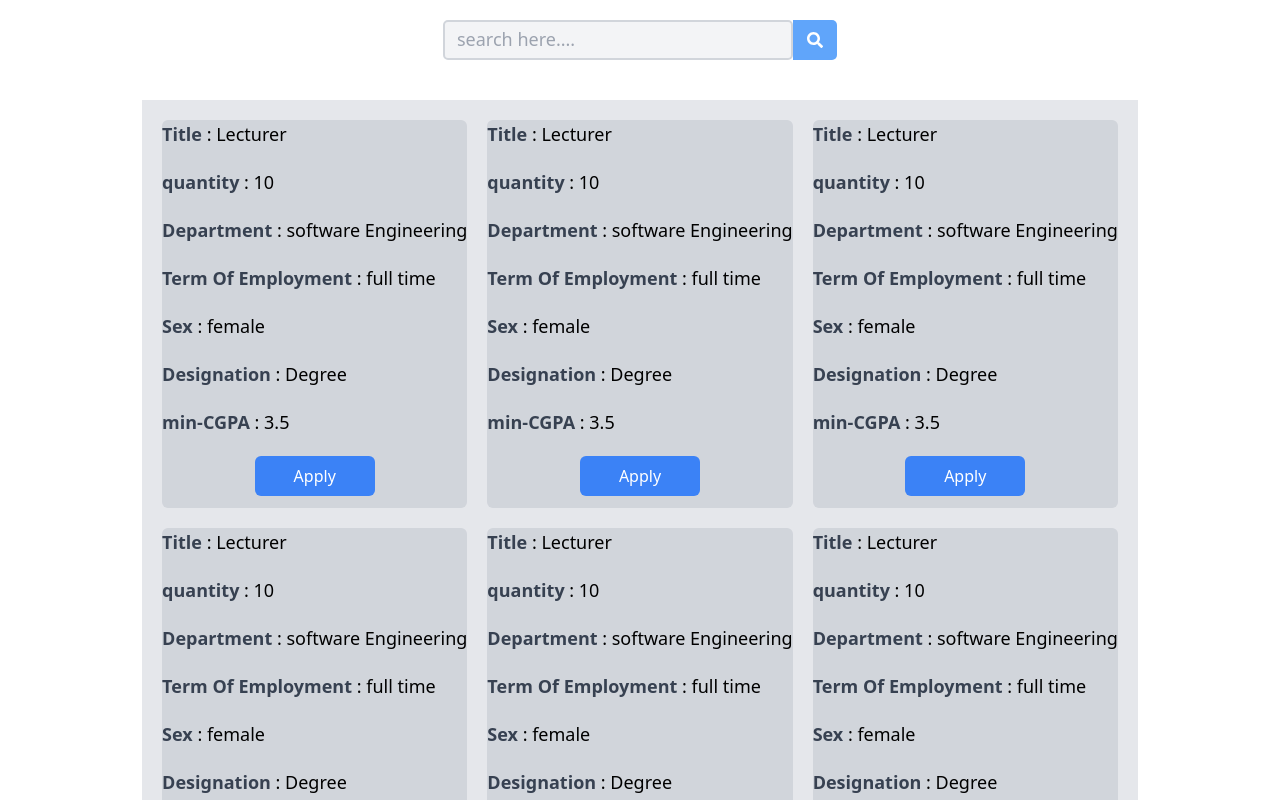
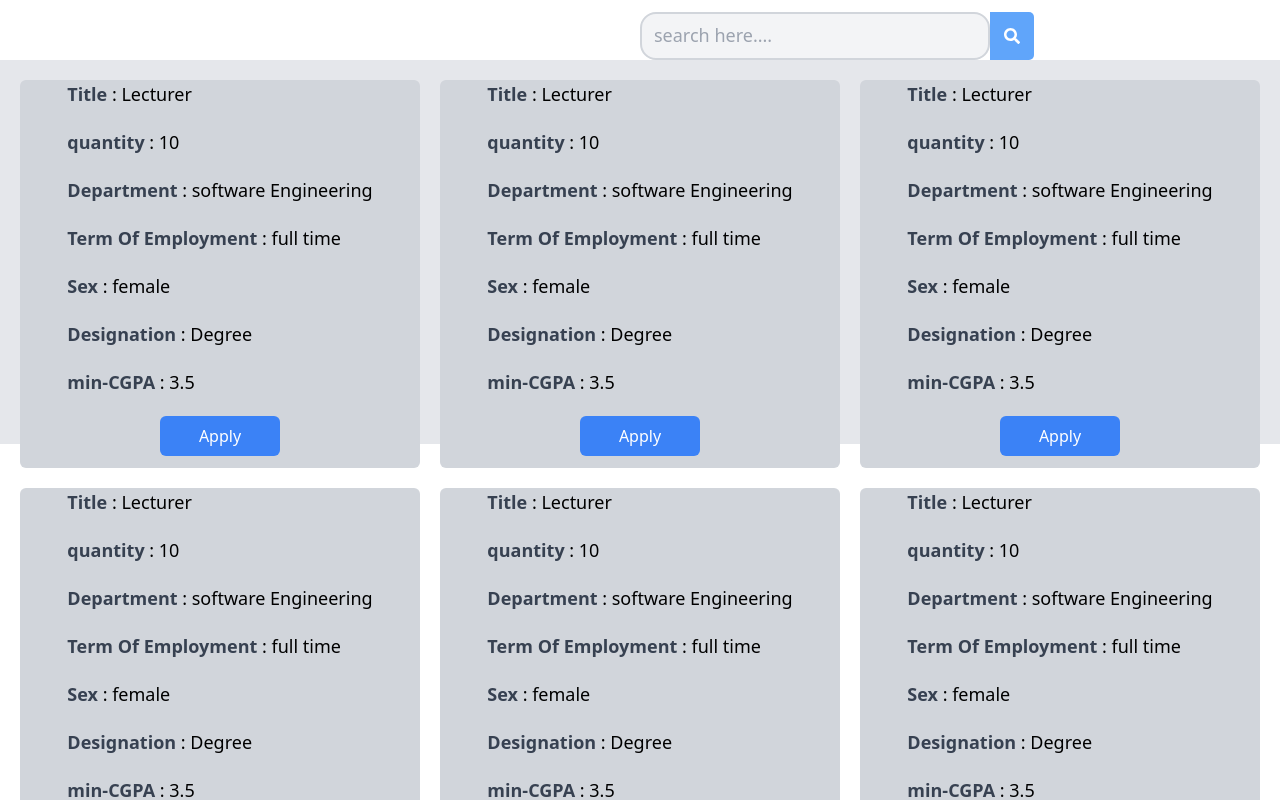
Before and after one commit to Chachu21/HRMS, a React (Create React App) app in the folder frontend/: page /contact in a window 1280 px wide. Shown: the top 800 px of the page. Built offline with nearby package versions, Linux system fonts and the light colour scheme.

Commit message:
contact added

```diff
--- a/frontend/src/pages/Login.jsx
+++ b/frontend/src/pages/Login.jsx
@@ -60,7 +60,7 @@ const Login = () => {
         } else {
           localStorage.removeItem("rememberMe"); // Remove Remember Me value from local storage
         }
-        navigate("/applicant");
+        navigate("/admin");
       }
     } catch (error) {
       dispatch(setError(error.message));
--- a/frontend/src/pages/Vacancy.jsx
+++ b/frontend/src/pages/Vacancy.jsx
@@ -15,12 +15,12 @@ const Vacancy = () => {
   };
 
   return (
-    <div className="flex flex-col items-center justify-center gap-10 py-5">
+    <div className="flex flex-col items-center justify-center gap-10 py-5 h-full">
       <div className="flex items-center rounded-[5px]">
         <form
           action=""
           onSubmit={handleSubmit}
-          className="flex items-center justify-center"
+          className="flex items-center justify-center fixed mt-8 ml-auto"
         >
           <input
             id="search"
@@ -30,18 +30,20 @@ const Vacancy = () => {
               setFormData({ ...formData, searchQuery: e.target.value });
             }}
             type="text"
-            className="bg-gray-100 w-[250px] outline-none border-2 border-gray-300 pl-3 lg:w-[350px] h-10 rounded-[5px] placeholder:text-[18px] leading-4 font-normal"
+            className="bg-gray-100 w- outline-none border-2 border-gray-300 pl-3 lg:w-[350px] h-12 rounded-2xl placeholder:text-[18px] leading-4 font-normal "
             placeholder="search here...."
           />
           <button
             type="submit"
-            className="bg-blue-400 h-10 flex px-[14px] justify-center items-center rounded-tr-[5px] rounded-br-[5px] cursor-pointer"
+            className="bg-blue-400 h-12 flex px-[14px] justify-center items-center rounded-tr-[5px] rounded-br-[5px] cursor-pointer"
           >
             <FaSearch color="white" />
           </button>
         </form>
-      </div>
-      <div className="grid lg:grid-cols-3 gap-5 md:grid-cols-2 bg-gray-200 p-5">
+       </div>
+       <div className="grid lg:grid-cols-3 gap-5 md:grid-cols-2 bg-gray-200 p-5  max-h-96 w-full ">
+
+
         <VacancyCard />
         <VacancyCard />
         <VacancyCard />
```
